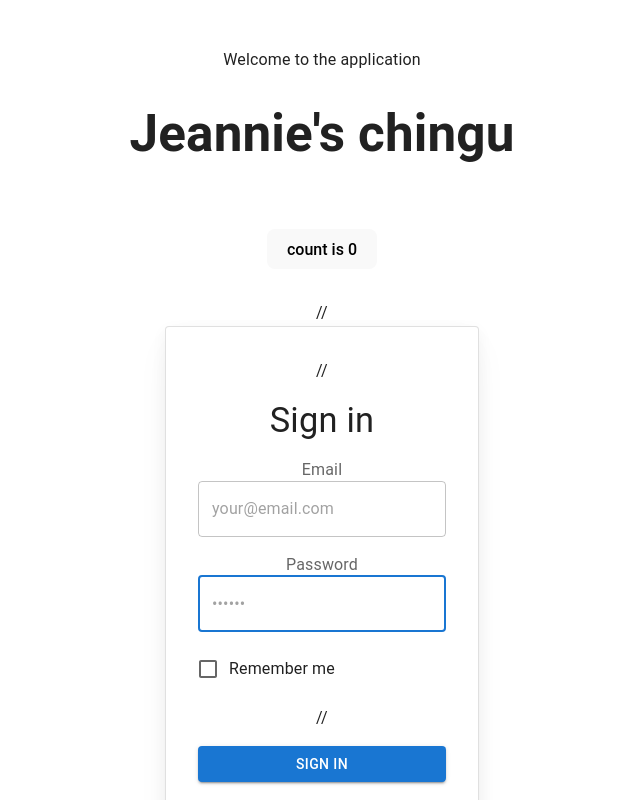
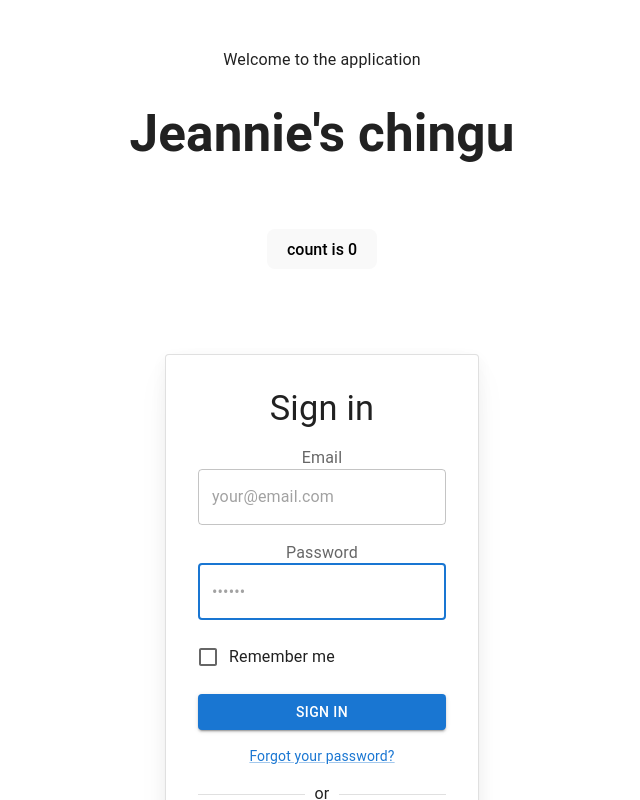
Before and after one commit to SAUMILDHANKAR/jeannies-chingu, a React (Vite) app: page / in a window 1280 px wide. Shown: the top 800 px of the page, without its empty margins (318-958 px from the left). Built offline with nearby package versions, Linux system fonts and the light colour scheme.

Commit message:
removed //

```diff
--- a/src/components/SignIn.tsx
+++ b/src/components/SignIn.tsx
@@ -121,10 +121,10 @@ export default function SignIn(/*props: { disableCustomTheme?: boolean }*/) {
     <>
       <CssBaseline enableColorScheme />
       <SignInContainer direction="column" sx={{ justifyContent: 'space-between' }}>
-        //{/* <ColorModeSelect sx={{ position: 'fixed', top: '1rem', right: '1rem' }} /> */}
+        {/* <ColorModeSelect sx={{ position: 'fixed', top: '1rem', right: '1rem' }} /> */}
 
         <Card variant="outlined">
-          //{/* <SitemarkIcon /> */}
+          {/* <SitemarkIcon /> */}
           <Typography
             component="h1"
             variant="h4"
@@ -181,7 +181,7 @@ export default function SignIn(/*props: { disableCustomTheme?: boolean }*/) {
               control={<Checkbox value="remember" color="primary" />}
               label="Remember me"
             />
-            //{/* <ForgotPassword open={open} handleClose={handleClose} /> */}
+            {/* <ForgotPassword open={open} handleClose={handleClose} /> */}
 
             <Button
               type="submit"
@@ -194,7 +194,7 @@ export default function SignIn(/*props: { disableCustomTheme?: boolean }*/) {
             <Link
               component="button"
               type="button"
-              //onClick={handleClickOpen}
+              /*onClick={handleClickOpen}*/
               variant="body2"
               sx={{ alignSelf: 'center' }}
             >
@@ -234,7 +234,7 @@ export default function SignIn(/*props: { disableCustomTheme?: boolean }*/) {
           </Box>
         </Card>
       </SignInContainer>
-    //{/* </AppTheme> */}
+    {/* </AppTheme> */}
 
     </ >
   );
```
